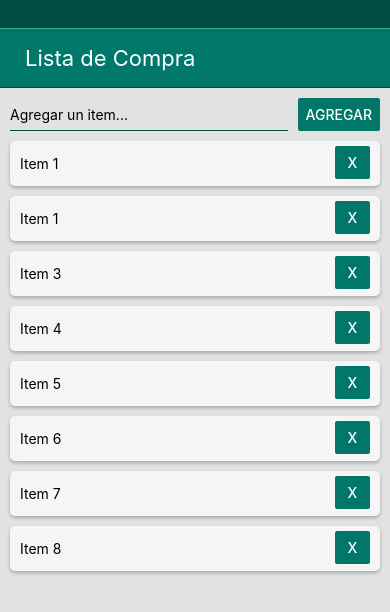
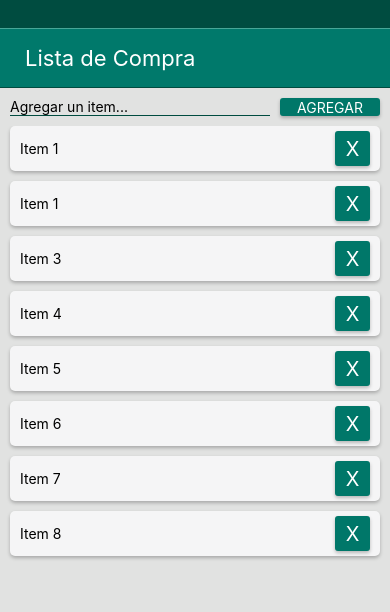
Before and after one commit to nikoo5/ClasesCursoReactNative, a React Native app: screen / in a window 390 px wide. Shown: the top 612 px of the page. Built offline with nearby package versions, Linux system fonts and the light colour scheme.

Commit message:
Componente Button

```diff
--- a/App.js
+++ b/App.js
@@ -1,6 +1,8 @@
 import { StatusBar } from "expo-status-bar";
 import React, { useState } from "react";
-import { StyleSheet, Text, View, TextInput, Button, ScrollView, FlatList, Modal } from "react-native";
+import { StyleSheet, Text, View,
+  FlatList, Modal } from "react-native";
+import Button from "./components/Button";
 import Header from "./components/Header";
 import Input from "./components/Input";
 
@@ -56,16 +58,16 @@ export default function App() {
               </Text>
             </View>
             <View style={styles.modalButtonsContainer}>
-              <View style={styles.modalButton}>
-                <Button title="No" color="#007769" onPress={handleModalNo} />
-              </View>
-              <View style={styles.modalButton}>
-                <Button
-                  title="Si"
-                  color="#007769"
-                  onPress={() => handleModalYes(itemSelected.id)}
-                />
-              </View>
+              <Button
+                text="NO"
+                buttonStyle={styles.modalButton}
+                onPress={handleModalNo}
+              />
+              <Button
+                text="SI"
+                buttonStyle={styles.modalButton}
+                onPress={() => handleModalYes(itemSelected.id)}
+              />
             </View>
           </View>
         </View>
@@ -74,8 +76,16 @@ export default function App() {
       <Header />
 
       <View style={styles.inputContainer}>
-        <Input placeholder="Agregar un item..." value={itemName} onChangeText={setItemName} />
-        <Button title="Agregar" color="#007769" onPress={handleAddItem} />
+        <Input
+          placeholder="Agregar un item..."
+          value={itemName}
+          onChangeText={setItemName}
+        />
+        <Button
+          text="AGREGAR"
+          buttonStyle={styles.buttonAdd}
+          onPress={handleAddItem}
+        />
       </View>
 
       <FlatList
@@ -87,8 +97,8 @@ export default function App() {
             <Text>{data.item.value}</Text>
             <View style={styles.buttonDelete}>
               <Button
-                title="X"
-                color="#007769"
+                text="X"
+                textStyle={styles.buttonDeleteText}
                 onPress={() => {
                   handleDeleteItem(data.item.id);
                 }}
@@ -121,6 +131,9 @@ const styles = StyleSheet.create({
     paddingHorizontal: 10,
     marginVertical: 10,
   },
+  buttonAdd: {
+    maxWidth: 100
+  },
   itemList: {
     flex: 1,
     width: "100%",
@@ -139,8 +152,14 @@ const styles = StyleSheet.create({
     backgroundColor: "#F5F5F6",
   },
   buttonDelete: {
+    flexDirection: "column",
+    justifyContent: "center",
+    alignItems: "center",
     width: 35,
-    height: 35,
+    height: 35
+  },
+  buttonDeleteText: {
+    fontSize: 20
   },
   shadow: {
     shadowColor: "#000",
@@ -177,6 +196,7 @@ const styles = StyleSheet.create({
     paddingHorizontal: 20
   },
   modalButton: {
-    width: 50
+    maxWidth: 50,
+    height: 30,
   }
 });
--- /dev/null
+++ b/components/Button.js
@@ -0,0 +1,41 @@
+import React from "react"
+import { StyleSheet, Text, TouchableOpacity, View } from "react-native"
+
+const Button = (props) => {
+    return (
+      <TouchableOpacity
+        activeOpacity={0.7}
+        onPress={props.onPress}
+        style={[styles.container, styles.shadow, props.buttonStyle]}
+      >
+        <Text style={[styles.text, props.textStyle]}>{props.text}</Text>
+      </TouchableOpacity>
+    );
+}
+
+const styles = StyleSheet.create({
+  container: {
+    flex: 1,
+    width: "100%",
+    backgroundColor: "#007769",
+    justifyContent: "center",
+    alignItems: "center",
+    borderRadius: 3
+  },
+  text: {
+      color: "#FFFFFF",
+      textAlign: "center"
+  },
+  shadow: {
+    shadowColor: "#000",
+    shadowOffset: {
+      width: 0,
+      height: 2,
+    },
+    shadowOpacity: 0.25,
+    shadowRadius: 3.84,
+    elevation: 5,
+  }
+});
+
+export default Button;
```
